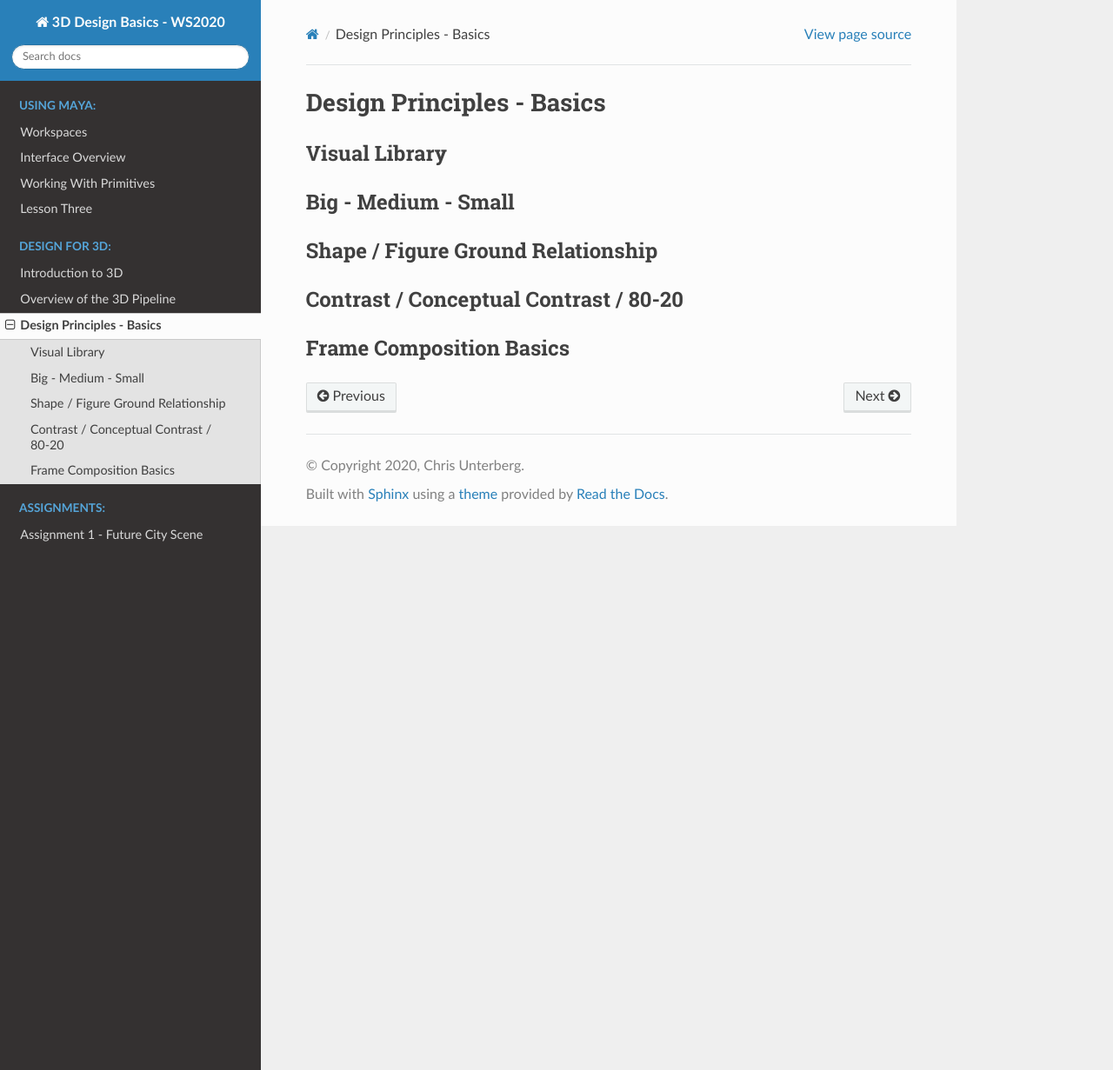
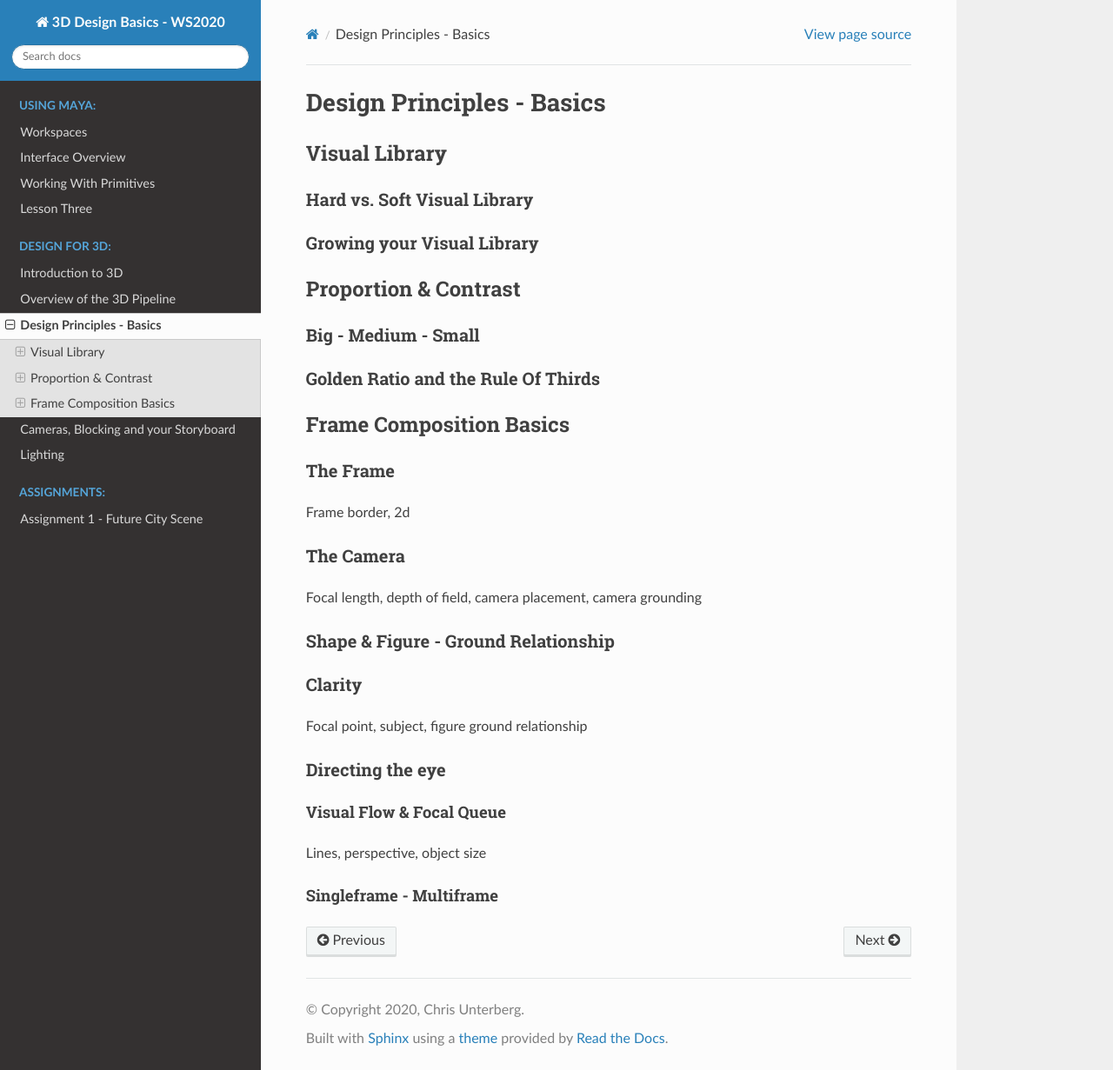
Before and after one commit to tetsuoanimation/beginner3dmaya2020, a Sphinx documentation site: the page built from documentation/Design/L3_DesignPrinicplesPrimer.rst, in a window 1280 px wide and 1231 px high. Shown: the whole window at 87% size. Built offline with Sphinx 7.4.7 and the Read the Docs theme 2.0.0, drawn with Linux system fonts in a browser that asks for light colours.

Commit message:
adds basic structure to design lessons

```diff
--- a/documentation/Design/L3_DesignPrinicplesPrimer.rst
+++ b/documentation/Design/L3_DesignPrinicplesPrimer.rst
@@ -8,22 +8,61 @@ Design Principles - Basics
 Visual Library
 **************
 
+Hard vs. Soft Visual Library
+============================
+
+Growing your Visual Library
+===========================
+
+
+*********************
+Proportion & Contrast
+*********************
+
+.. https://www.youtube.com/watch?v=O8i7OKbWmRM
+
 .. _bigMediumSmall:
 
-********************
 Big - Medium - Small
-********************
-
-**********************************
-Shape / Figure Ground Relationship
-**********************************
+====================
 
 .. _80_20rule:
 
-**************************************
-Contrast / Conceptual Contrast / 80-20
-**************************************
+Golden Ratio and the Rule Of Thirds
+===================================
+
+.. https://www.youtube.com/watch?v=RrxO6SZAVb4
+
 
 ************************
 Frame Composition Basics
 ************************
+
+.. https://www.youtube.com/watch?v=yI04tSpEB_Y
+
+The Frame
+=========
+Frame border, 2d
+
+The Camera
+==========
+Focal length, depth of field, camera placement, camera grounding
+
+
+Shape & Figure - Ground Relationship
+====================================
+
+Clarity
+=======
+Focal point, subject, figure ground relationship
+
+Directing the eye
+=================
+
+Visual Flow & Focal Queue
+-------------------------
+Lines, perspective, object size
+
+
+Singleframe - Multiframe
+------------------------
--- a/documentation/index.rst
+++ b/documentation/index.rst
@@ -36,7 +36,8 @@ and excercise your newly learned skills.
     Design/L1_IntroductionToDesign
     Design/L2_PipelineOverview
     Design/L3_DesignPrinicplesPrimer
-.. Design/L7_CamerasAndBlocking
+    Design/L7_CamerasAndBlocking
+    Design/L8_Light
 
 .. toctree::
     :maxdepth: 1
```
Also changed, not shown: documentation/Design/L2_PipelineOverview.rst (+10 -1 lines), documentation/Design/L8_Light.rst (added, +62 -0 lines), documentation/assignments/A1_primitiveCity.rst (+10 -7 lines).
